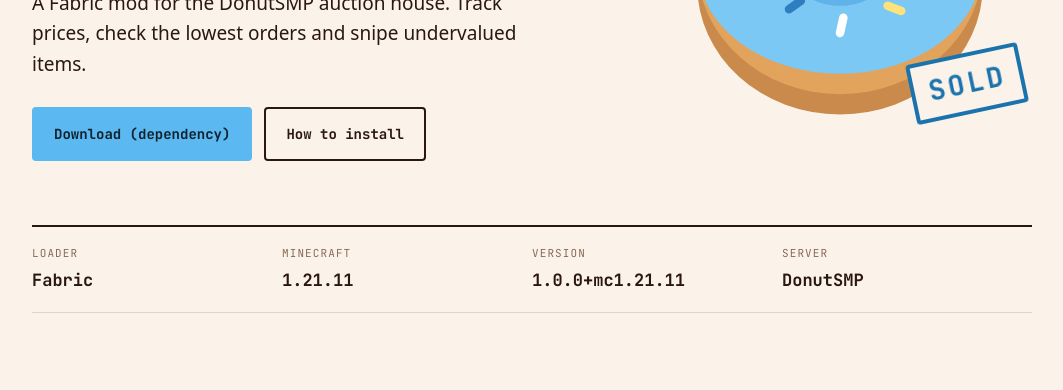
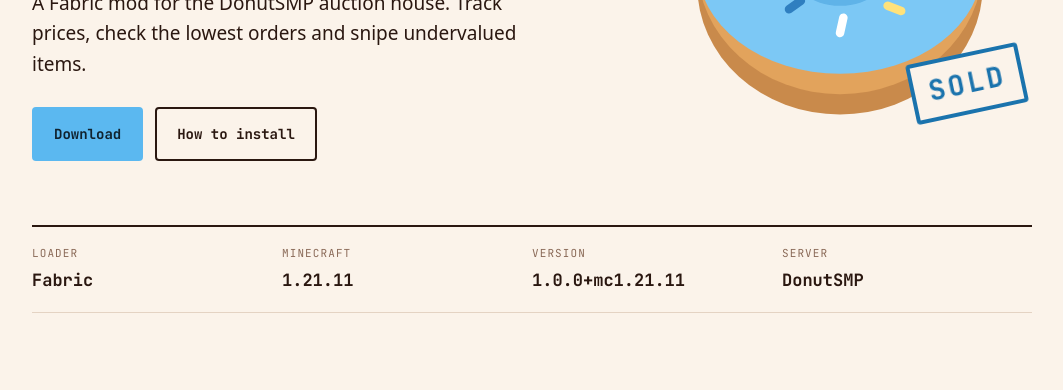
Before and after one commit to donutauctionmod/Donut-Auction-Mod, a plain HTML site: page index.html in a window 1280 px wide. Shown: the part 350-740 px from the top of the page, without its empty margins (108-1171 px from the left). Drawn offline with nearby package versions, Linux system fonts and the light colour scheme.

Commit message:
Update index.html

```diff
--- a/index.html
+++ b/index.html
@@ -207,7 +207,7 @@ footer{margin-top:80px;padding:28px 0 48px;border-top:2px solid var(--ink);font-
         <h1>Donut <em>Auction</em> Mod</h1>
         <p class="lede">A Fabric mod for the DonutSMP auction house. Track prices, check the lowest orders and snipe undervalued items.</p>
         <div class="cta">
-          <a class="btn primary" id="modrinth-btn" href="#download" aria-disabled="true">Download (dependency)</a>
+          <a class="btn primary" id="modrinth-btn" href="#download" aria-disabled="true">Download</a>
           <a class="btn" href="#install">How to install</a>
         </div>
       </div>
```
